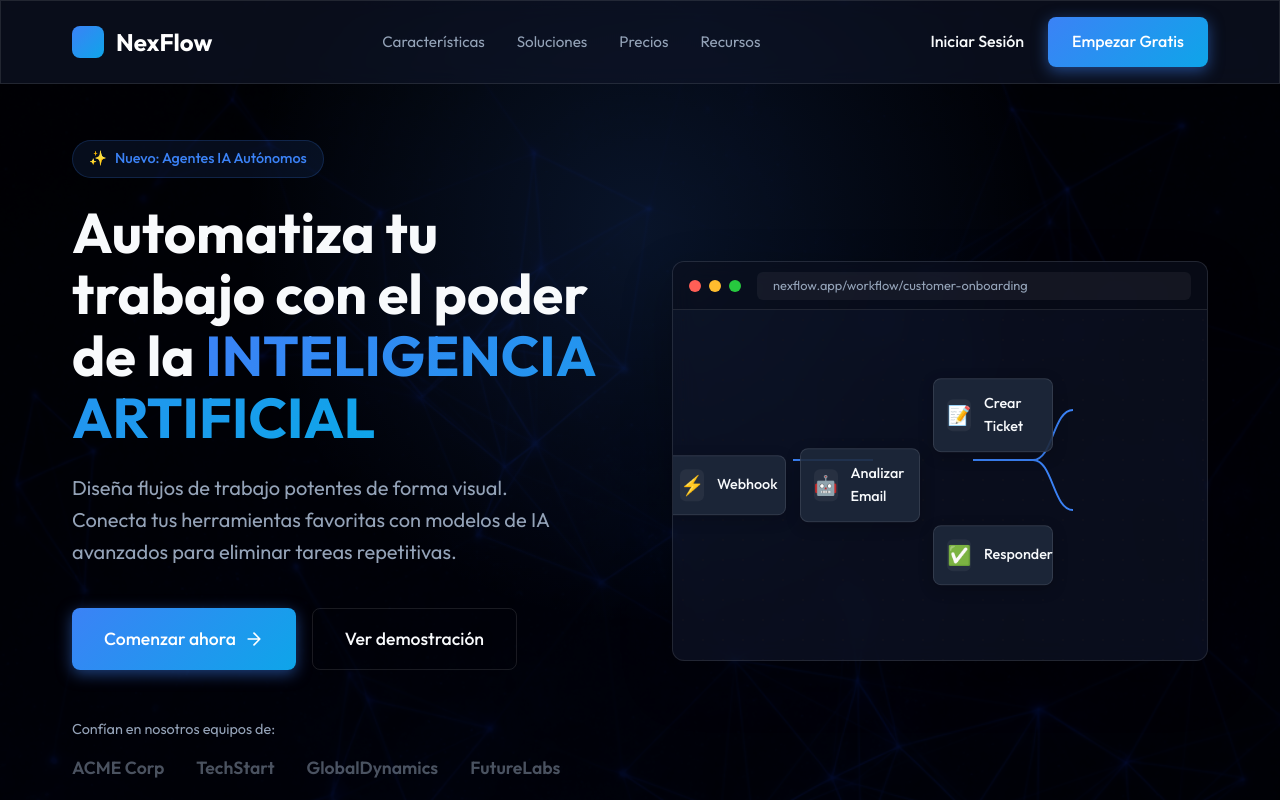
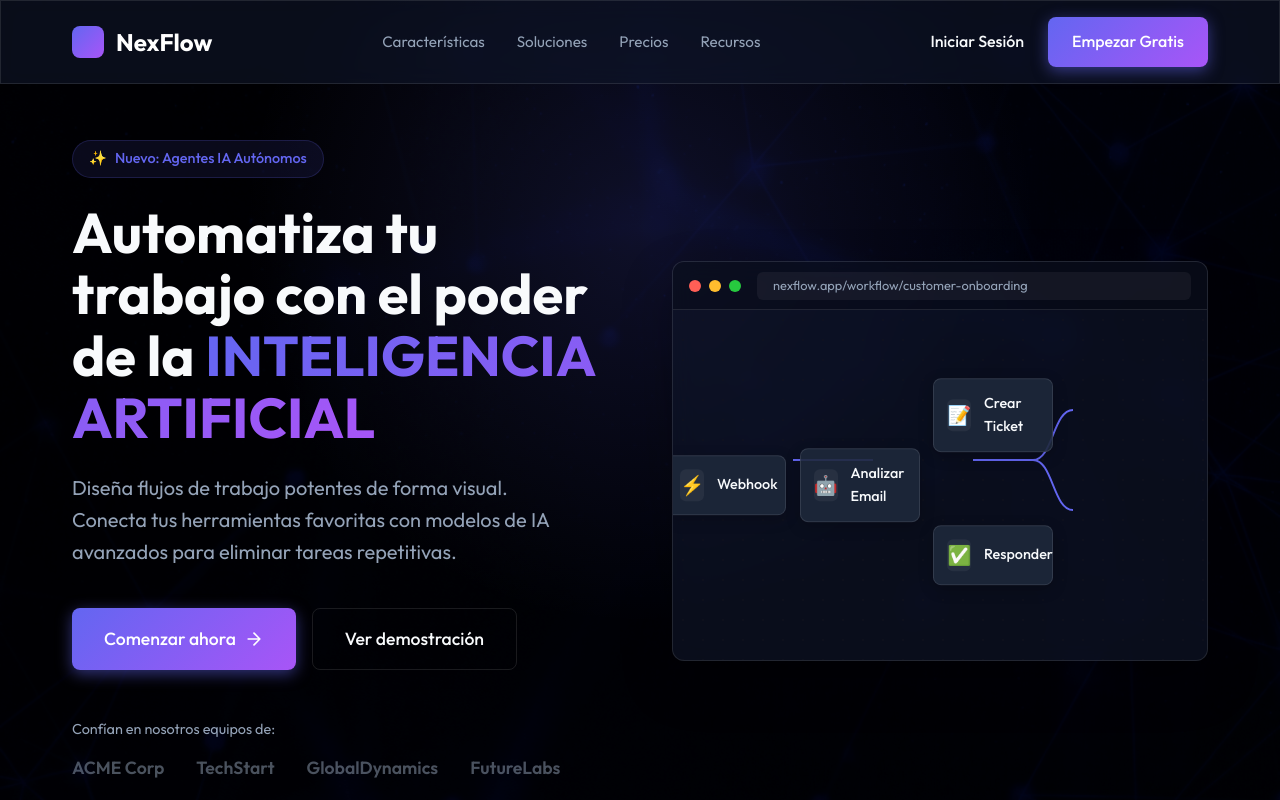
Before and after one commit to javimanzano18/mi-proyecto-v2, a website built with Vite: page index.html in a window 1280 px wide. Shown: the top 800 px of the page. Built offline with nearby package versions, Linux system fonts and the light colour scheme.

Commit message:
Revert "modficacion a azul"
This reverts commit 210d268e72408d0fb0750401fa1775c6a11240ec.

```diff
--- a/index.html
+++ b/index.html
@@ -102,10 +102,10 @@
 
               <!-- SVG lines for clearer connections -->
               <svg class="connections-svg">
-                <path class="data-flow" d="M120 150 L200 150" stroke="#3b82f6" stroke-width="2" />
-                <path class="data-flow" d="M300 150 L360 150 C380 150 380 100 400 100" stroke="#3b82f6" stroke-width="2"
+                <path class="data-flow" d="M120 150 L200 150" stroke="#6366f1" stroke-width="2" />
+                <path class="data-flow" d="M300 150 L360 150 C380 150 380 100 400 100" stroke="#6366f1" stroke-width="2"
                   fill="none" />
-                <path class="data-flow" d="M300 150 L360 150 C380 150 380 200 400 200" stroke="#3b82f6" stroke-width="2"
+                <path class="data-flow" d="M300 150 L360 150 C380 150 380 200 400 200" stroke="#6366f1" stroke-width="2"
                   fill="none" />
               </svg>
             </div>
--- a/src/style.css
+++ b/src/style.css
@@ -3,15 +3,14 @@
   --bg-card: rgba(30, 41, 59, 0.5);
   --text-main: #f8fafc;
   --text-muted: #94a3b8;
-  --primary: #3b82f6;
-  --primary-glow: rgba(59, 130, 246, 0.5);
+  --primary: #6366f1;
+  --primary-glow: rgba(99, 102, 241, 0.5);
   --accent: #10b981;
-  --gradient-1: linear-gradient(135deg, #3b82f6 0%, #0ea5e9 100%);
-  --gradient-hover: linear-gradient(135deg, #2563eb 0%, #0284c7 100%);
+  --gradient-1: linear-gradient(135deg, #6366f1 0%, #a855f7 100%);
+  --gradient-hover: linear-gradient(135deg, #4f46e5 0%, #9333ea 100%);
   --border-light: rgba(255, 255, 255, 0.1);
   --font-main: 'Outfit', -apple-system, BlinkMacSystemFont, 'Segoe UI', Roboto, sans-serif;
 }
-
 
 * {
   box-sizing: border-box;
@@ -22,7 +21,7 @@
 body {
   font-family: var(--font-main);
   background-color: var(--bg-dark);
-  background-image: url('/bg-texture-blue.png');
+  background-image: url('/bg-texture.png');
   background-size: cover;
   background-position: center;
   background-attachment: fixed;
@@ -187,7 +186,7 @@
   transform: translateX(-50%);
   width: 800px;
   height: 800px;
-  background: radial-gradient(circle, rgba(59, 130, 246, 0.15) 0%, rgba(2, 6, 23, 0) 70%);
+  background: radial-gradient(circle, rgba(99, 102, 241, 0.15) 0%, rgba(2, 6, 23, 0) 70%);
   z-index: -1;
   pointer-events: none;
 }
@@ -217,8 +216,8 @@
   display: inline-flex;
   align-items: center;
   gap: 0.5rem;
-  background: rgba(59, 130, 246, 0.1);
-  border: 1px solid rgba(59, 130, 246, 0.2);
+  background: rgba(99, 102, 241, 0.1);
+  border: 1px solid rgba(99, 102, 241, 0.2);
   padding: 0.4rem 1rem;
   border-radius: 20px;
   color: var(--primary);
@@ -397,7 +396,7 @@
 }
 
 .gradient-1 {
-  background: linear-gradient(135deg, #3b82f6, #0ea5e9);
+  background: linear-gradient(135deg, #3b82f6, #8b5cf6);
 }
 
 .gradient-2 {
```
Also changed, not shown: public/bg-texture-blue.png (deleted).
